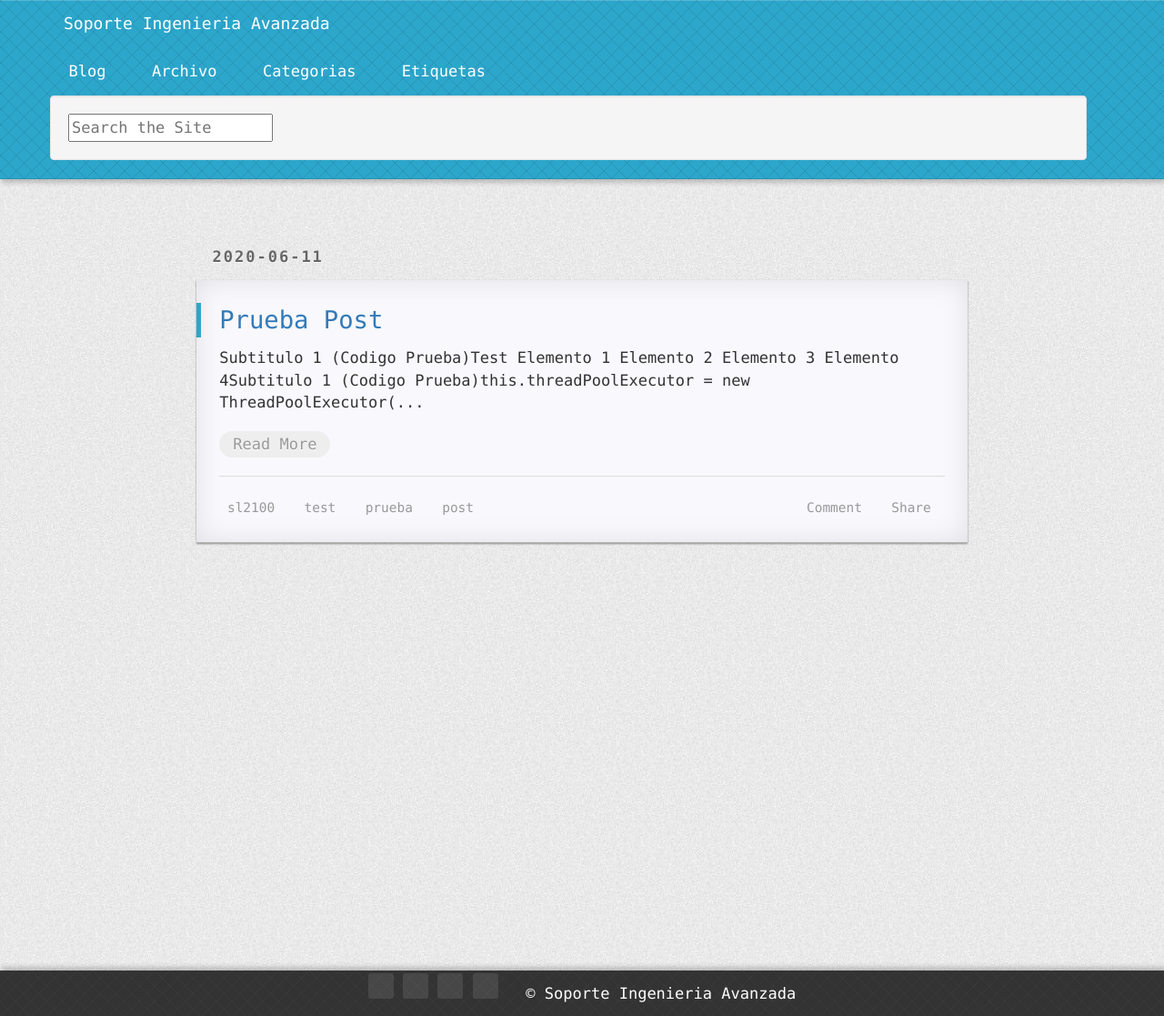
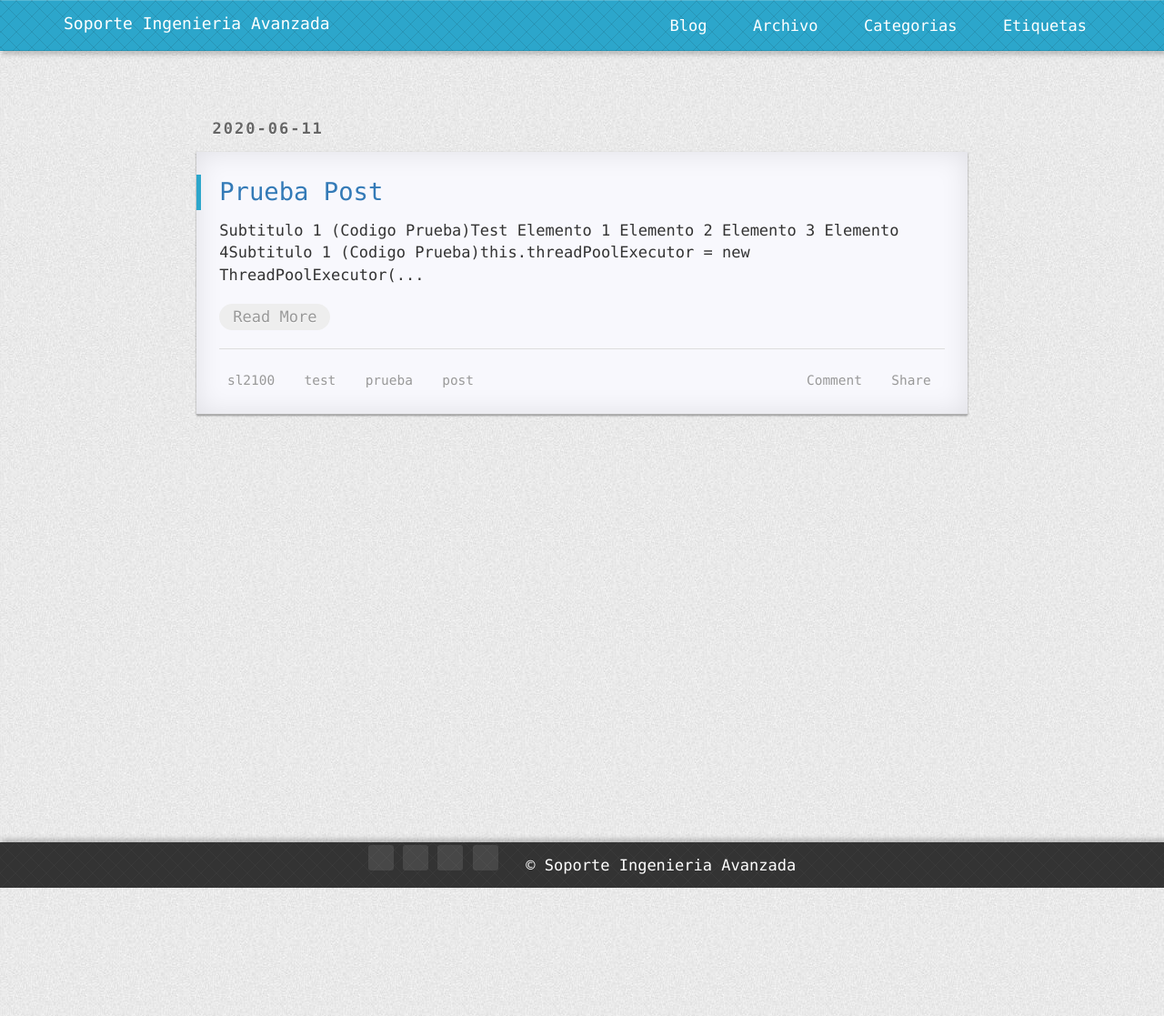
Before and after one commit to soporteiasa/soporteiasa.github.io, a Jekyll site: the page built from index.html, in a window 1280 px wide. Shown: the whole page at 91% size. Built offline with Jekyll 4.4.1, drawn with Linux system fonts in a browser that asks for light colours; nearby versions of some CDN libraries; the list of posts is cut into pages by our own code; comment, search, counter and statistics services are not loaded; a style sheet for code colours, icons or effects is not loaded.

Commit message:
Cambio en el buscador

```diff
--- a/_includes/header.html
+++ b/_includes/header.html
@@ -26,14 +26,6 @@
                         {% endif %}
                         {% endfor %}
                         <!-- <li><a href="#stq=" class="search-button"><span class="octicon octicon-search"></span></a></li> -->
-                        <li>
-                            <div class="container">
-                                <div class="well" id="searchbox">
-                                    <input id="search-field" placeholder="Search the Site"/>
-                                    <ul id="results"></ul>
-                                </div>
-                            </div>
-                        </li>
                     </ul>
                 </div>
             </div>
```
